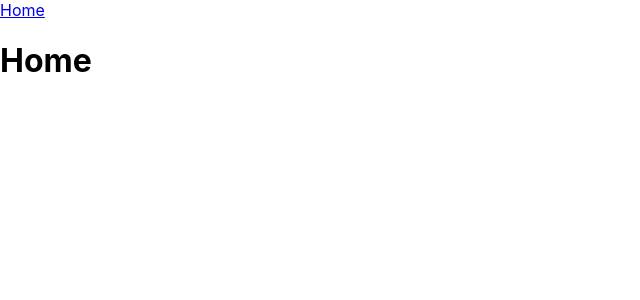
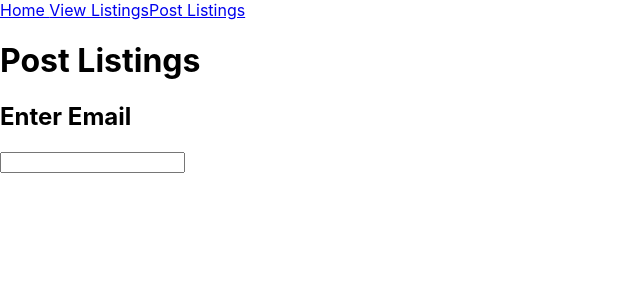
Before and after one commit to rkung117/csc-413-e-commerce-website, a React (Create React App) app in the folder frontend/: page /postListings in a window 1280 px wide. Shown: the top 300 px of the page, without its empty margins (0-640 px from the left). Built offline with nearby package versions, Linux system fonts and the light colour scheme.

Commit message:
added links to view and post listing pages

```diff
--- a/frontend/src/App.js
+++ b/frontend/src/App.js
@@ -2,9 +2,11 @@ import React from 'react';
 import './App.css';
 import { Switch, Route, Link } from 'react-router-dom';
 import Home from './pages/Home';
-import Login from './pages/Login';
-import Signup from './pages/Signup';
-import UserPage from './pages/UserPage';
+import PostListings from './pages/postListings';
+import ViewListings from './pages/viewListings';
+// import Login from './pages/Login';
+// import Signup from './pages/Signup';
+// import UserPage from './pages/UserPage';
 
 const App = () => {
   // todo, add more pages!
@@ -12,8 +14,16 @@ const App = () => {
     <div>
       <nav>
         <Link to="/"> Home </Link>
+        <Link to="/viewListings">View Listings</Link>
+        <Link to="/postListings">Post Listings</Link>
       </nav>
       <Switch>
+        <Route path="/viewListings">
+          <ViewListings />
+        </Route>
+        <Route path="/postListings">
+          <PostListings />
+        </Route>
         <Route path="/">
           <Home />
         </Route>
--- /dev/null
+++ b/frontend/src/pages/PostListings.js
@@ -0,0 +1,20 @@
+import React from 'react';
+
+const PostListings = () => {
+    const [email, setEmail] = React.useState('');
+
+    const handleEmail = (e) => {
+        const inputEmail = e.target.value;
+        setEmail(inputEmail);
+    };
+
+    return (
+        <div>
+            <h1>Post Listings</h1>
+            <h2>Enter Email</h2>
+            <input value={email} onChange={handleEmail} />
+        </div>
+    );
+};
+
+export default PostListings;
--- /dev/null
+++ b/frontend/src/pages/ViewListings.js
@@ -0,0 +1,11 @@
+import React from 'react';
+
+const ViewListings = () => {
+    return (
+        <div>
+            <h1>View Listings</h1>
+        </div>
+    );
+};
+
+export default ViewListings;
```
